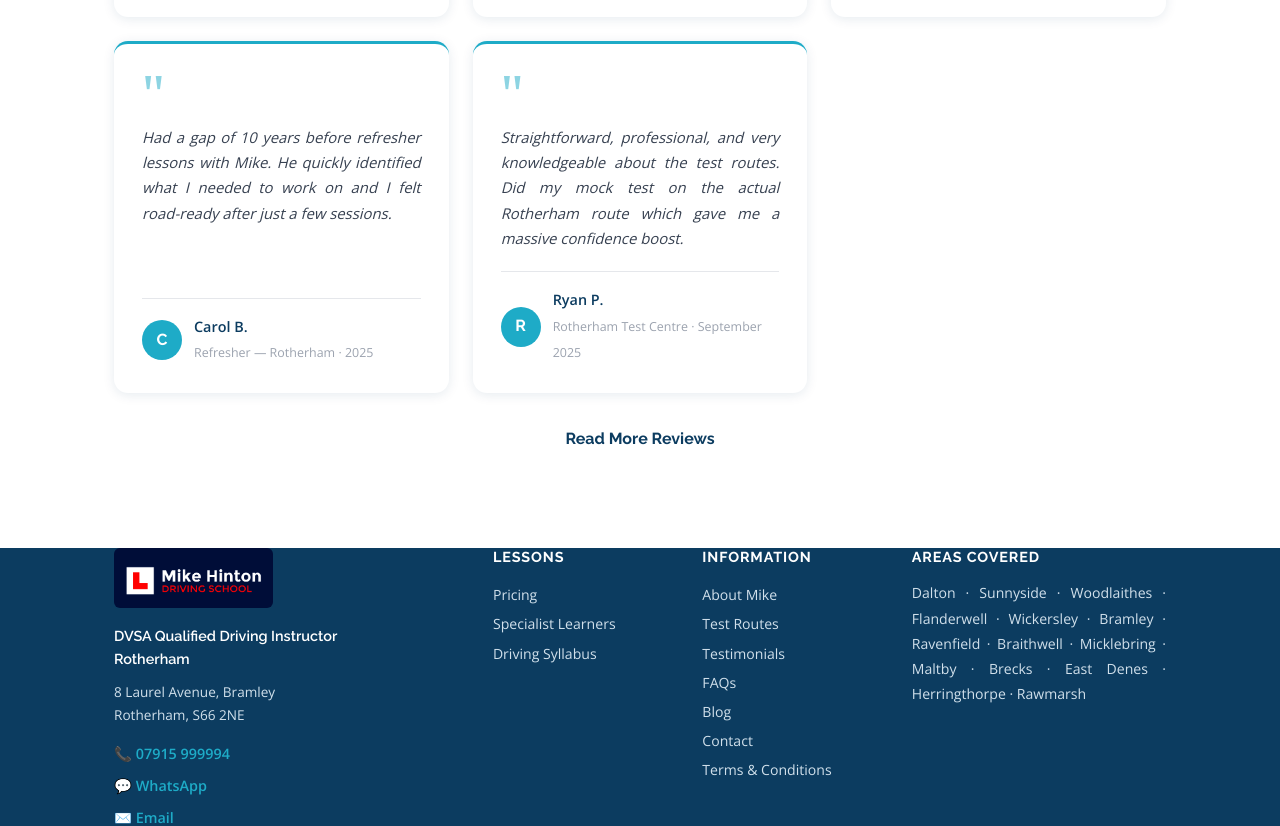
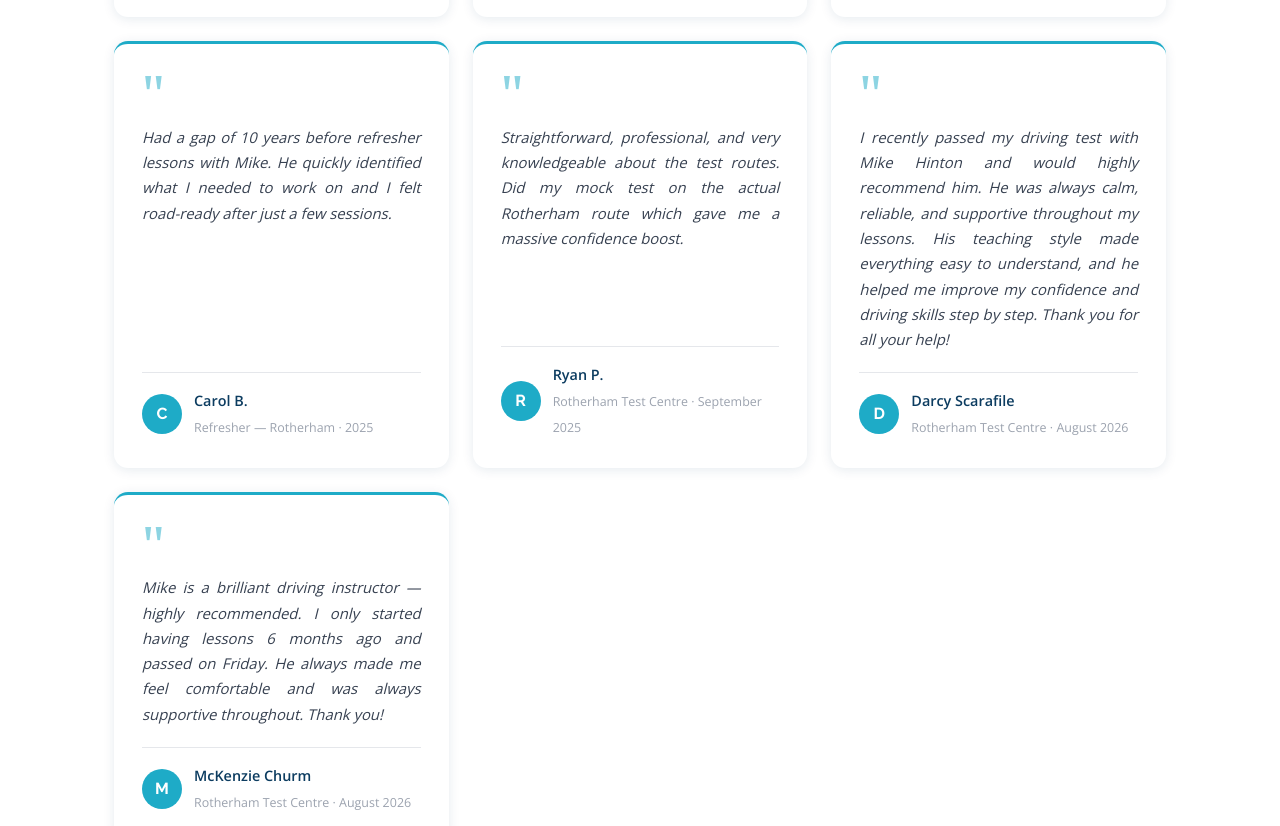
Before and after one commit to mikehinton-wq/mods-website, a React (Vite) app: page /testimonials in a window 1280 px wide. Shown: the part 1780-2606 px from the top of the page. Built offline with nearby package versions, Linux system fonts and the light colour scheme.

Commit message:
Update site

```diff
--- a/src/pages/Testimonials.jsx
+++ b/src/pages/Testimonials.jsx
@@ -53,6 +53,20 @@ const testimonials = [
     centre: 'Rotherham Test Centre',
     date: 'September 2025',
     initial: 'R',
+  },
+  {
+    quote: "I recently passed my driving test with Mike Hinton and would highly recommend him. He was always calm, reliable, and supportive throughout my lessons. His teaching style made everything easy to understand, and he helped me improve my confidence and driving skills step by step. Thank you for all your help!",
+    name: 'Darcy Scarafile',
+    centre: 'Rotherham Test Centre',
+    date: 'August 2026',
+    initial: 'D',
+  },
+  {
+    quote: "Mike is a brilliant driving instructor — highly recommended. I only started having lessons 6 months ago and passed on Friday. He always made me feel comfortable and was always supportive throughout. Thank you!",
+    name: 'McKenzie Churm',
+    centre: 'Rotherham Test Centre',
+    date: 'August 2026',
+    initial: 'M',
   },
 ]
 
```
